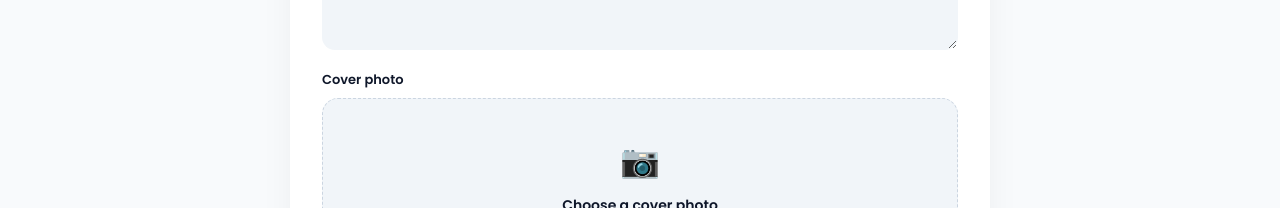
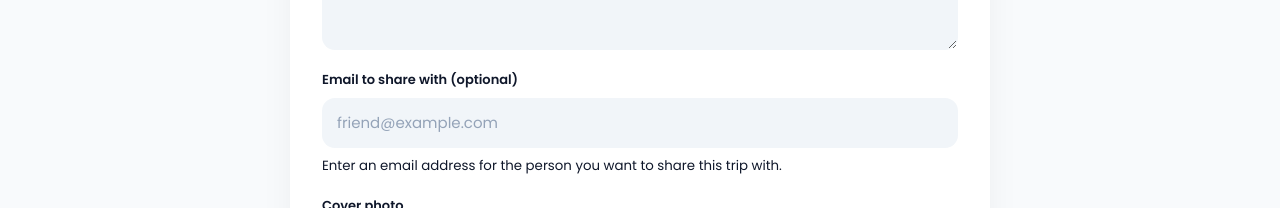
Before and after one commit to volodymyrlp/team-project-243, a React (Vite) app in the folder frontend/: page /trips/create in a window 1280 px wide. Shown: the part 744-952 px from the top of the page. Built offline with nearby package versions, Linux system fonts and the light colour scheme; no server answers; sample sign-in values are in the browser's storage.

Commit message:
feat: create sharing trip via email

```diff
--- a/frontend/src/pages/CreateTripPage/CreateTripPage.tsx
+++ b/frontend/src/pages/CreateTripPage/CreateTripPage.tsx
@@ -36,6 +36,7 @@ export const CreateTripPage = () => {
     isPublic: false,
   });
 
+  const [shareEmail, setShareEmail] = useState("");
   const [coverFile, setCoverFile] = useState<File | null>(null);
   const [coverPreview, setCoverPreview] = useState("");
   const [error, setError] = useState("");
@@ -89,6 +90,11 @@ export const CreateTripPage = () => {
       isPublic: event.target.checked,
     }));
 
+    setError("");
+  };
+
+  const handleShareEmailChange = (event: ChangeEvent<HTMLInputElement>) => {
+    setShareEmail(event.target.value);
     setError("");
   };
 
@@ -154,7 +160,7 @@ export const CreateTripPage = () => {
     }
   };
 
-  const handleSubmit = async (event: FormEvent) => {
+  const handleSubmit = async (event: FormEvent<HTMLFormElement>) => {
     event.preventDefault();
 
     setError("");
@@ -362,6 +368,27 @@ export const CreateTripPage = () => {
             </div>
 
             <div className='create-trip__field'>
+              <label htmlFor='share-email'>
+                Email to share with <span>(optional)</span>
+              </label>
+
+              <input
+                id='share-email'
+                name='shareEmail'
+                type='email'
+                placeholder='friend@example.com'
+                value={shareEmail}
+                onChange={handleShareEmailChange}
+                autoComplete='email'
+              />
+
+              <small>
+                Enter an email address for the person you want to share this
+                trip with.
+              </small>
+            </div>
+
+            <div className='create-trip__field'>
               <label>Cover photo</label>
 
               {coverPreview ? (
```
